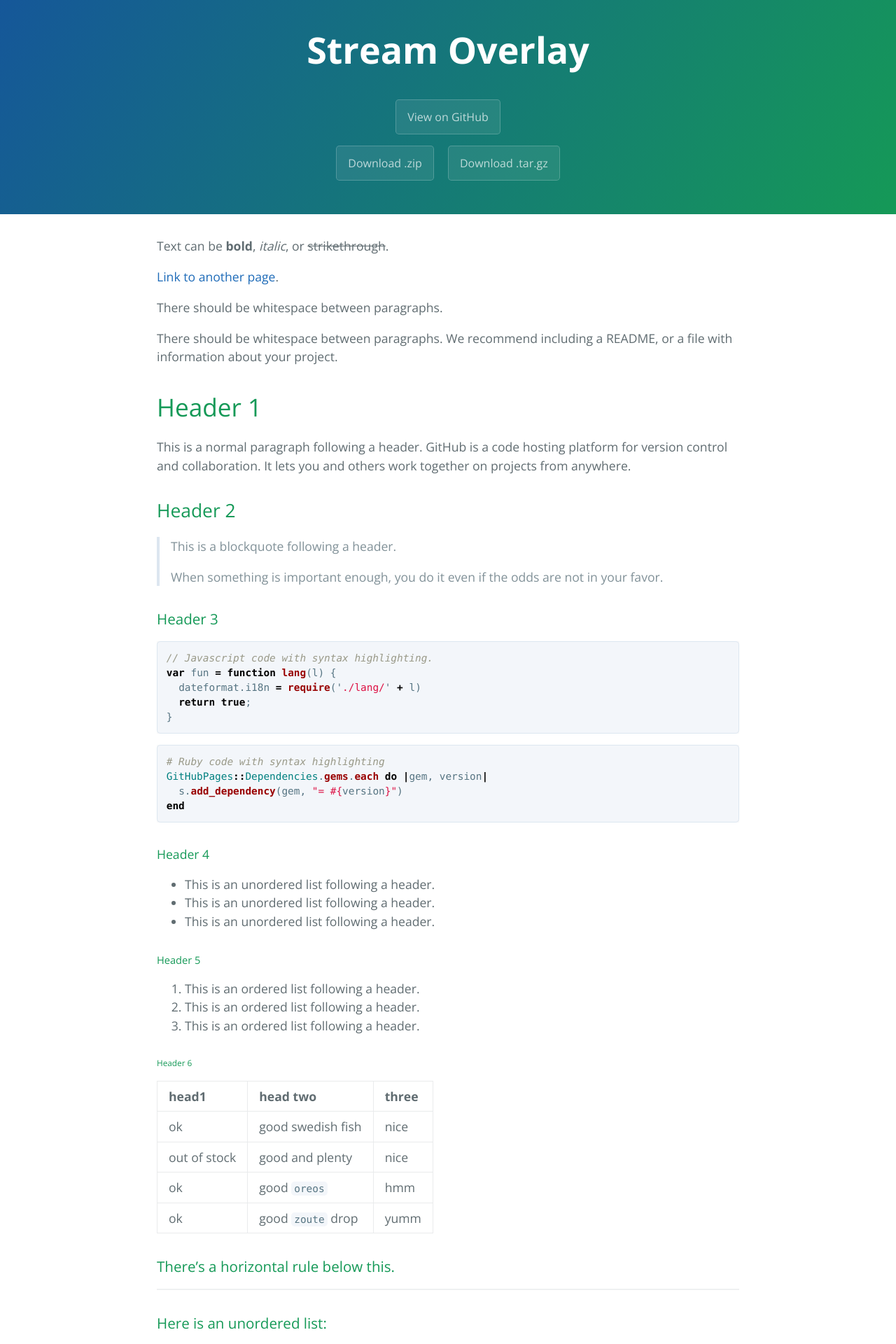
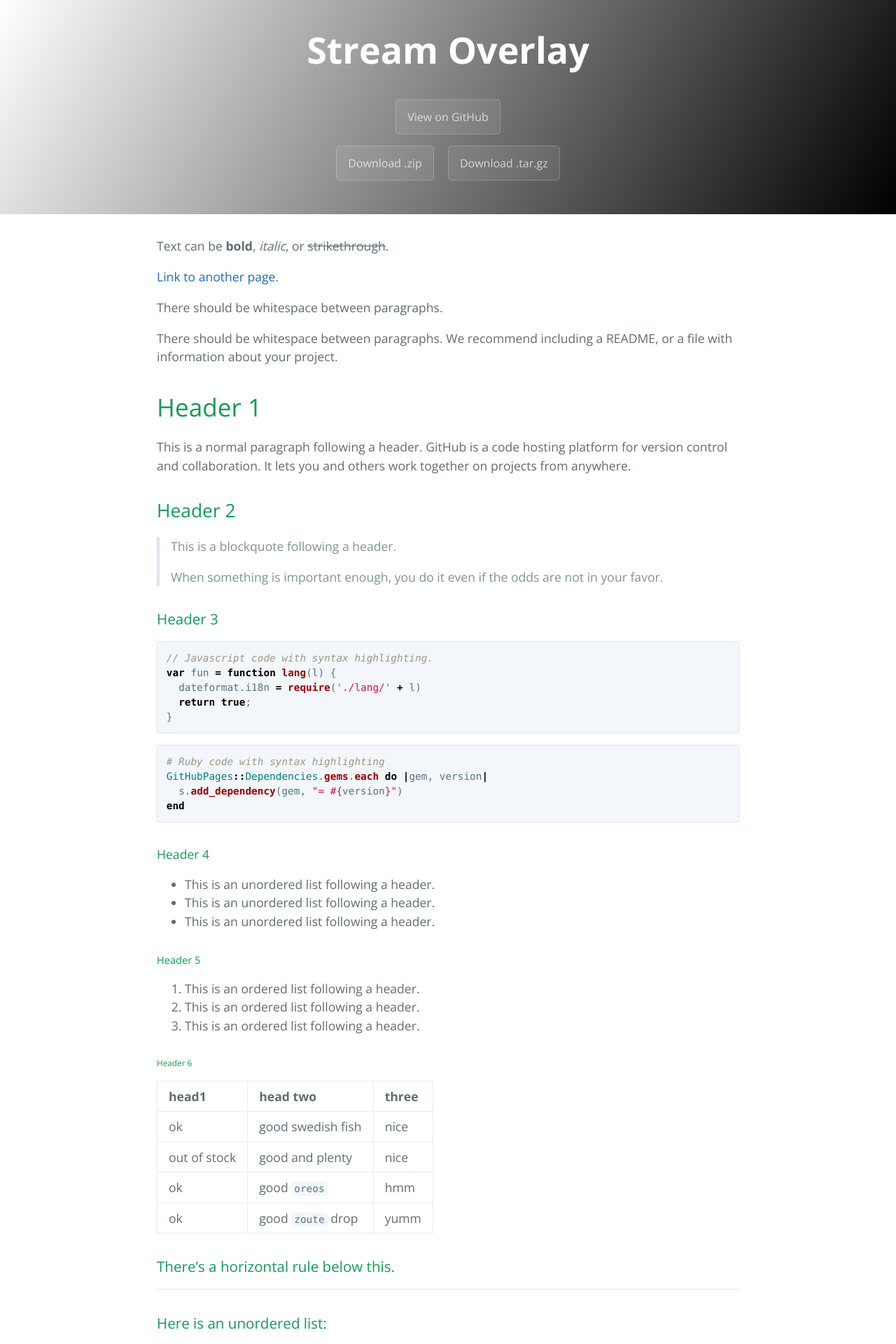
Before and after one commit to zenny/stream-overlay, a Jekyll site: the page built from index.md, in a window 1280 px wide. Shown: the top 1920 px of the page at 70% size. Built offline with Jekyll 4.4.1, drawn with Linux system fonts in a browser that asks for light colours; the repository's description, which GitHub fills in, is left out.

Commit message:
Update variables.scss

```diff
--- a/_sass/variables.scss
+++ b/_sass/variables.scss
@@ -4,8 +4,10 @@ $medium-breakpoint: 42em !default;
 
 // Headers
 $header-heading-color: #fff !default;
-$header-bg-color: #159957 !default;
-$header-bg-color-secondary: #155799 !default;
+//$header-bg-color: #159957 !default;
+//$header-bg-color-secondary: #155799 !default;
+$header-bg-color: #000 !default;
+$header-bg-color-secondary: #fff !default;
 
 // Text
 $section-headings-color: #159957 !default;
```
